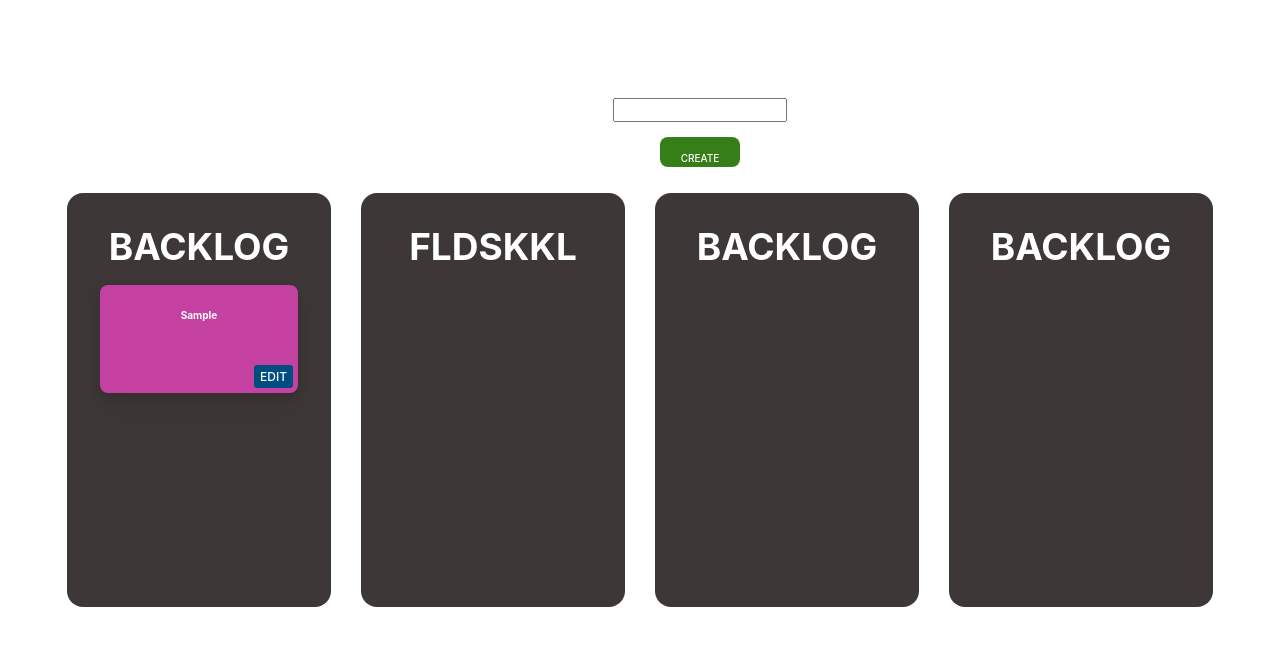
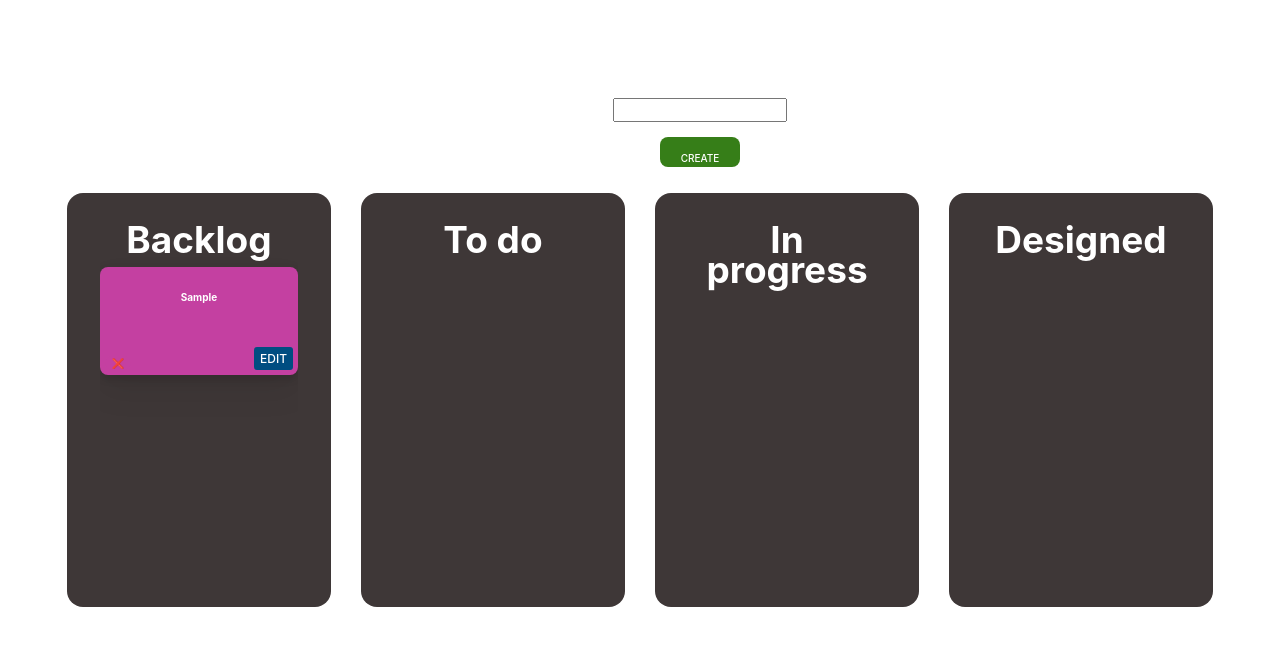
Before and after one commit to fira44/MyKanbanBoard, a React (Vite) app in the folder client/: page /task in a window 1280 px wide. Both pictures are taken after typing "Sample" into the empty fields and a click on the button "CREATE". Shown: the top 646 px of the page. Built offline with nearby package versions, Linux system fonts and the light colour scheme.

Commit message:
kanbanboard completed

```diff
--- a/client/package.json
+++ b/client/package.json
@@ -10,8 +10,9 @@
     "preview": "vite preview"
   },
   "dependencies": {
-    "react": "^19.0.0",
-    "react-dom": "^19.0.0",
+    "react": "^18.3.1",
+    "react-beautiful-dnd": "^13.1.1",
+    "react-dom": "^18.3.1",
     "react-router": "^7.2.0",
     "react-router-dom": "^7.2.0"
   },
--- a/client/src/EditTask.jsx
+++ b/client/src/EditTask.jsx
@@ -1,18 +1,21 @@
 import { useState } from "react";
 import { useLocation, useNavigate } from "react-router-dom";
 
-const EditTask = ({tasks, setTasks}) => {
+const EditTask = ({tasks, setTasks, taskBoard, setTaskBoard}) => {
     const location = useLocation();
     const navigate = useNavigate();
-    const { task, index} = location.state;
+    const { task,index} = location.state;
     const [newText, setNewText] = useState(task.text);
     const [newColor, setNewColor] = useState(task.color);
 
     const handleSave = () => {
-        const updatedTasks = [...tasks];
-        const newTask = {text : newText, color : newColor}
+        const updatedTasks = [...taskBoard[task.category]];
+        const newTask = {text : newText, color : newColor, id : task.id, category : task.category}
         updatedTasks[index] = newTask;
-        setTasks(updatedTasks);
+        setTaskBoard((prevTasks) => ({
+            ...prevTasks,
+            [task.category] : updatedTasks
+        }));
         navigate(-1);
     };
 
--- a/client/src/TaskContainer.jsx
+++ b/client/src/TaskContainer.jsx
@@ -1,14 +1,57 @@
 import { useRef } from "react";
+import { DragDropContext, Draggable, Droppable } from "react-beautiful-dnd";
 import { useNavigate } from "react-router";
 
 
-const TaskContainer = ({tasks, setTasks}) => {
+const TaskContainer = ({tasks, setTasks, taskBoard, setTaskBoard}) => {
     const navigate = useNavigate();
+    const categories = ["backlog", "todo", "inprogress" , "designed"]
+    const columnNames = {
+        backlog : "Backlog",
+        todo : "To do",
+        inprogress : "In progress",
+        designed : "Designed"
+    }
     const addTask = () =>{
         if (taskRef.current.value.trim() === "") return;
-        const newTask = {text : taskRef.current.value, color : "#C440A1"}
+        const newTask = {text : taskRef.current.value,
+            color : "#C440A1",
+        id : Date.now().toString(),
+        category : "backlog"}
         setTasks([...tasks, newTask]);
+        setTaskBoard((prevTasks) =>({
+            ...prevTasks,
+            [newTask.category]: [...prevTasks[newTask.category], newTask]
+        }));
         taskRef.current.value = " "; // Clear task input
+    }
+    const onDragEnd = (result) => {
+        if (!result.destination) return;
+        const updatedTasks = [...tasks];
+        const movedTask = taskBoard[result.source.droppableId].splice((result.source.index), 1)[0];
+        setTaskBoard((prevTasks) => ({
+            ...prevTasks,
+            [movedTask.category]: prevTasks[movedTask.category].filter((tsk) => tsk.id !== movedTask.id),
+        }));
+
+        const newCategory = result.destination.droppableId;
+        movedTask.category = newCategory;
+        const updatedBoard = taskBoard[movedTask.category];
+        updatedBoard.splice(result.destination.index, 0 , movedTask);
+        updatedTasks.splice(result.destination.index, 0, movedTask);
+        setTaskBoard((prevTasks) => ({
+            ...prevTasks,
+            [movedTask.category] : updatedBoard
+        }))
+        setTasks(updatedTasks);
+    }
+    const deleteTask = (task) =>{
+        setTasks(tasks.filter((tsk) => tsk.id !== task.id));
+        setTaskBoard((prevTasks) => ({
+            ...prevTasks,
+            [task.category] : prevTasks[task.category].filter((tsk) => tsk.id !== task.id)
+        }))
+
     }
     const taskRef = useRef(null);
     function handleSubmit(event){
@@ -17,21 +60,51 @@ const TaskContainer = ({tasks, setTasks}) => {
     }
     return(
    <div>
+    <DragDropContext onDragEnd={onDragEnd}>
      <div className="align">
-      <div className="backlog__wrapper">
-       <div className="backlog__container backlog__tasks"> BACKLOG
-        {tasks.map((task, index) =>
+        {categories.map((category) => (
+            <Droppable droppableId={category} key = {category}>
+                {(provided) => (
+                    <div ref = {provided.innerRef}
+                    {...provided.droppableProps}
+                    className = {`${category}__container`}
+                    >
+                        <div className={`${category}__tasks`}>
+                         {columnNames[category]}
+                        {taskBoard[category].map((task,index) => (
+                            <Draggable key = {task.id} index = {index} draggableId= {task.id}>
+                                {(provided) => (
+                                                    <div
+                                                        ref={provided.innerRef}
+                                                        {...provided.draggableProps}
+                                                        {...provided.dragHandleProps}
+                                                        className="task"
+                                                    >
                                                         <div className="task__card" style={{backgroundColor : task.color}}>
-             <div className="task__text" >{task.text}</div>
-             <button className="edit__button" onClick={() => navigate(`/edit`, {state : {task,index}})}>EDIT </button>
+                                                            <div className="task__text">{task.text}</div>
+                                                            <button
+                                                                className="edit__button"
+                                                                onClick={() => navigate(`/edit`, { state: {task,index} })}
+                                                            >
+                                                                EDIT
+                                                            </button>
+                                                            <button className="delete__button" style={{position:"absolute", bottom: "5px", left:"5px", backgroundColor: `${task.color}`, width:"5px", height:"10px", alignItems: "center", justifyContent:"center", display:"flex"}} onClick={() => deleteTask(task)}>
+                                                                ❌
+                                                            </button>
+                                                        </div>
                                                     </div>
                                                 )}
+                            </Draggable>
+                        ))}
+                        {provided.placeholder}
                         </div>
                     </div>
-       <div className="backlog__container"> FLDSKKL </div>
-       <div className="backlog__container"> BACKLOG </div>
-       <div className="backlog__container"> BACKLOG </div>
+                )}
+
+            </Droppable>
+        ))}
      </div>
+    </DragDropContext>
      <div style={{ position: "absolute", left: "600px", top: "-290px", width : "200px" }}>
         <form className="login__form" onSubmit={handleSubmit}>
          <label htmlFor="task" style={{fontSize : "20px", color : "#ffffff"}}>
@@ -42,9 +115,7 @@ const TaskContainer = ({tasks, setTasks}) => {
           <button style={{height : "20px", width : "80px", fontSize : "10px", color : ""}} onClick={addTask}>CREATE</button>
         </form>
      </div>
-    </div>
-
-    )
+    </div> )
 }
 
 export default TaskContainer;
--- a/client/src/index.css
+++ b/client/src/index.css
@@ -94,41 +94,26 @@ button:focus-visible {
 .add__task{
   top: 50
 }
-.backlog__container{
-
-  /*   */
-
-/* Auto layout */
+.backlog__container, .todo__container, .inprogress__container, .designed__container {
   display: flex;
   flex-direction: column;
   align-items: center;
   padding: 32px;
   gap: 16px;
+  flex-grow: 1;
+  width: 200px;
+  height: 350px;
 
-width: 200px;
-min-height: 350px;
-max-height: 350px;
-
-
-/* gray / 2 */
   background: #3e3737;
   border-radius: 16px;
-/* Backlog */
-top : 100px;
-left : 0;
-/* heading / 37 */
+
   font-family: 'SF Pro Display';
-font-style: normal;
   font-weight: 700;
   font-size: 37px;
-line-height: 44px;
-flex-grow: 1;
-/* identical to box height, or 119% */
+  line-height: 30px;
+  color: #FFFFFF;
+}
 
-/* gray / 9 white */
-color: #FFFFFF;
-
-}
 .task__card{
   /* ticket
 
@@ -136,7 +121,6 @@ menu overlay modal popup popover alert
 */
 
 /* Auto layout */
-display: block;
 flex-direction: column;
 align-items: flex-start;
 padding: 24px;
@@ -156,30 +140,38 @@ align-items: flex-start;
 font-size: clamp(5px, 4vw, 10px);
 position: relative;
 line-height: 1.2;
+margin-bottom: 12px;
+margin-top: 12px;
+z-index: 10
 ;
+}
 
-
-/* Inside auto layout */
-flex: none;
-order: 1;
-flex-grow: 0;
-}
-.backlog__wrapper {
-  flex-direction: column; /* Stack items vertically */
-  align-items: flex-start; /* Align to the left */
-}
 .edit__button {
   position: absolute;
   bottom: 5px;
   right: 5px;
   background-color: #004d81;
   color: white;
-  border: none;
-  padding: 4px 6px;
+  padding: 3px 5px;
   font-size: 12px;
   border-radius: 3px;
 }
 .backlog__tasks {
+  max-height: none;
+  overflow-y: auto;
+  flex-grow: 1; /* Ensures only this one expands */
+}
+.todo__tasks {
+  max-height: none; /* Removes height limit */
+  overflow-y: auto; /* Enables scrolling for excess tasks */
+  flex-grow: 1;
+}
+.inprogress__tasks {
+  max-height: none; /* Removes height limit */
+  overflow-y: auto; /* Enables scrolling for excess tasks */
+  flex-grow: 1; /* Ensures only this one expands */
+}
+.designed__tasks {
   max-height: none; /* Removes height limit */
   overflow-y: auto; /* Enables scrolling for excess tasks */
   flex-grow: 1; /* Ensures only this one expands */
--- a/client/src/main.jsx
+++ b/client/src/main.jsx
@@ -9,14 +9,20 @@ import TaskContainer from './TaskContainer.jsx';
 
 const RootComponent = () => {
   const [tasks, setTasks] = useState([]);
+  const [taskBoard, setTaskBoard]= useState({
+    backlog : [],
+    todo:[],
+    inprogress:[],
+    designed:[]
+})
 
   return (
     <BrowserRouter>
       <Routes>
         <Route path="/" element={<App />} />
         <Route path="CreateBoard" element={<CreateBoard />} />
-        <Route path="task" element={<TaskContainer tasks={tasks} setTasks={setTasks} />} />
-        <Route path="edit" element={<EditTask tasks={tasks} setTasks={setTasks} />} />
+        <Route path="task" element={<TaskContainer tasks={tasks} setTasks={setTasks} taskBoard={taskBoard} setTaskBoard={setTaskBoard}/>} />
+        <Route path="edit" element={<EditTask tasks={tasks} setTasks={setTasks} taskBoard={taskBoard} setTaskBoard={setTaskBoard} />} />
       </Routes>
     </BrowserRouter>
   );
```
Also changed, not shown: 1 other file (tests, documents, lock files or other folders). Lines whose indentation alone changed are shown as unchanged.
